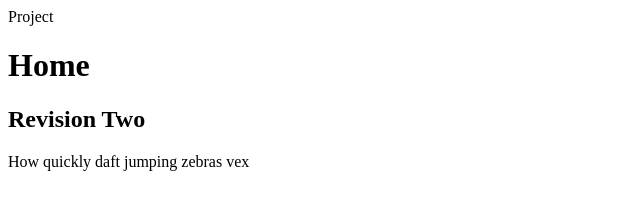
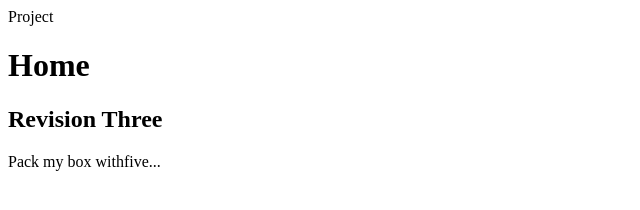
Before and after one commit to andrew-tek/CS380Exercise0, a plain HTML site: page index.html in a window 1280 px wide. Shown: the whole page, without its empty margins (0-640 px from the left). Drawn offline with Linux system fonts and the light colour scheme.

Commit message:
revision 3

```diff
--- a/index.html
+++ b/index.html
@@ -6,7 +6,7 @@
 </head>
 <body>
 <h1>Home<h1>
-<h2>Revision Two</h2>
-<p>How quickly daft jumping zebras vex</p>
+<h2>Revision Three</h2>
+<p>Pack my box withfive...</p>
 </body>
 </html>
```
